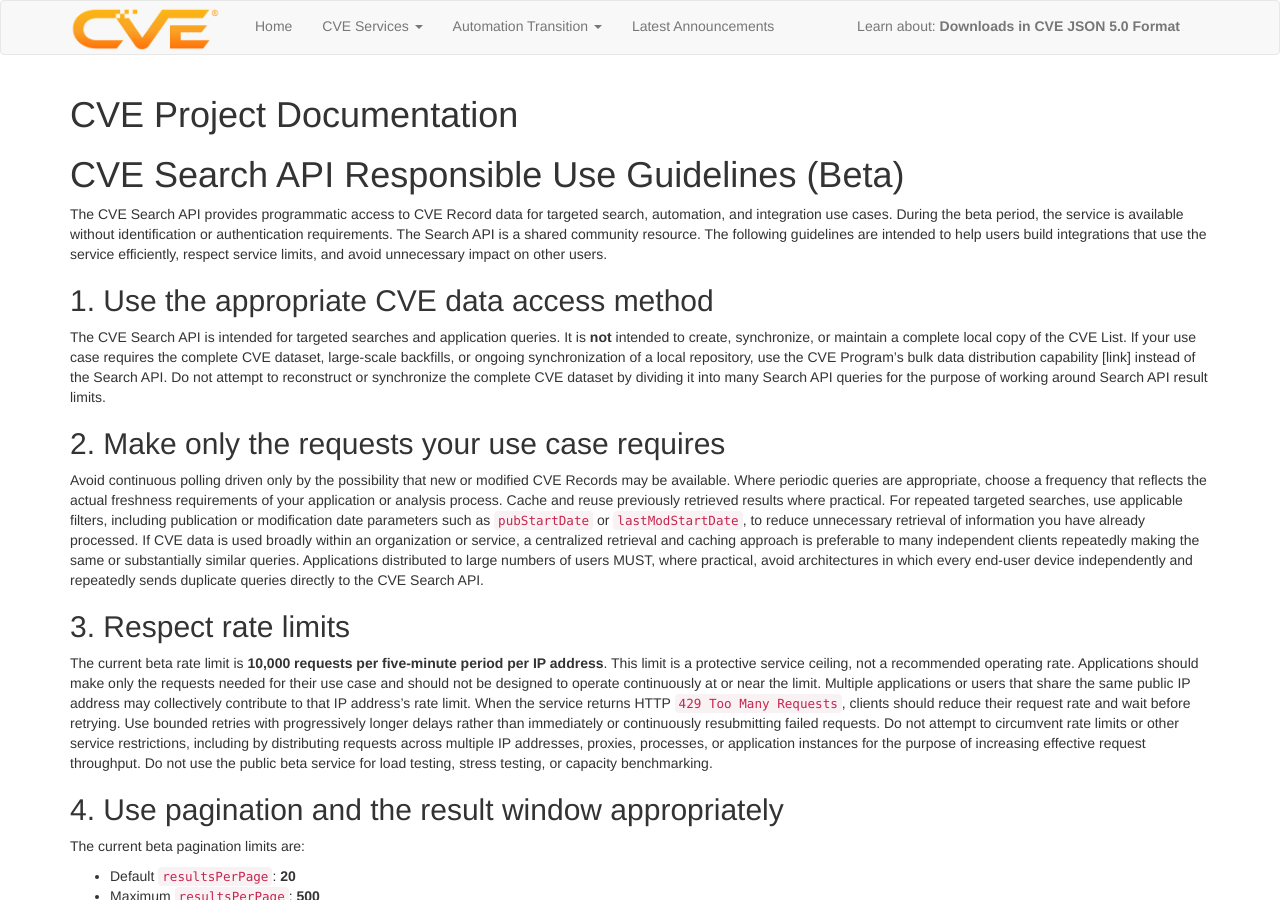
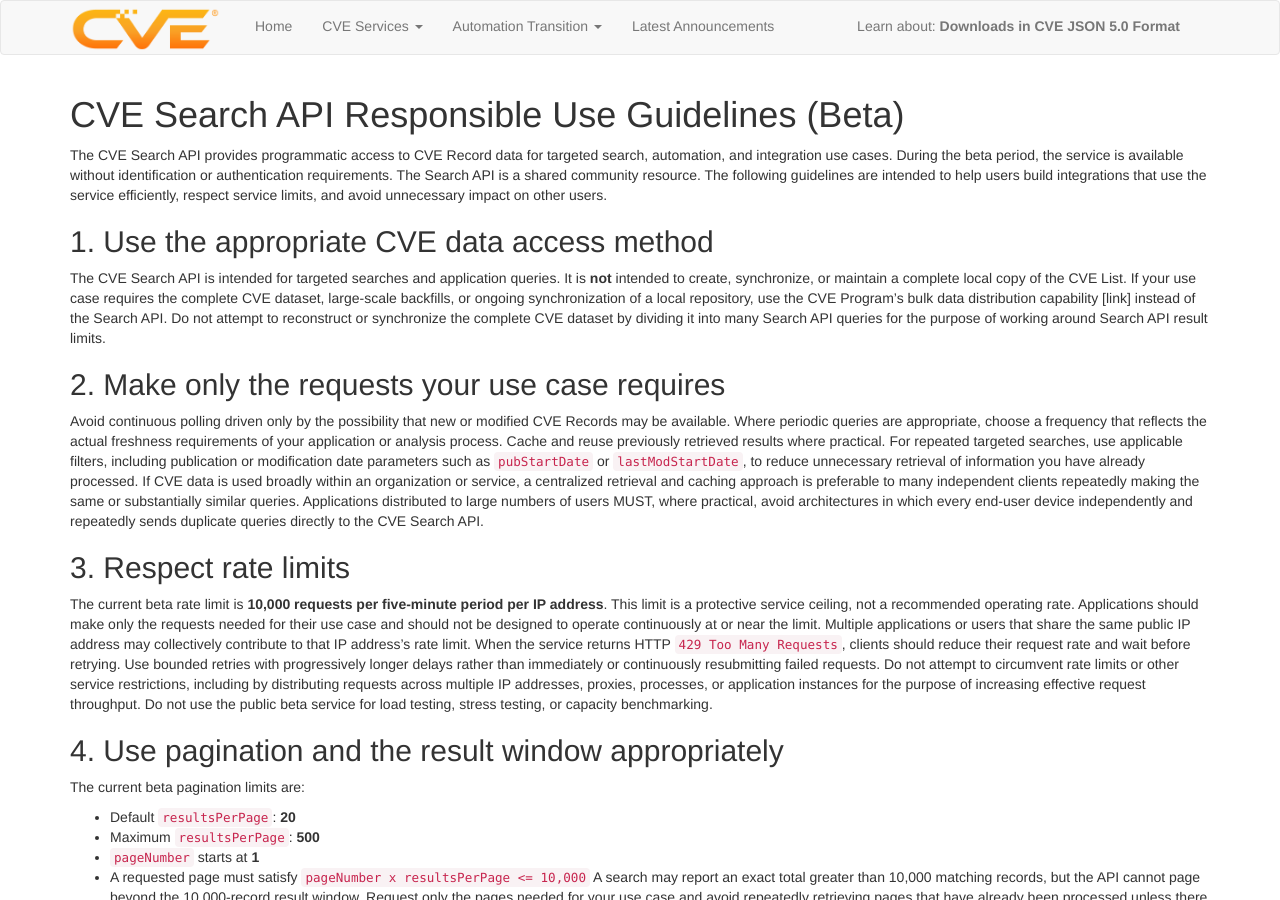
Before and after one commit to CVEProject/cveproject.github.io, a Jekyll site: the page built from search-api-responsible-use.md, in a window 1280 px wide and 900 px high. Built offline with Jekyll 4.4.1, drawn with Linux system fonts in a browser that asks for light colours; nearby versions of some CDN libraries.

Commit message:
Update search-api-responsible-use.md

```diff
--- a/search-api-responsible-use.md
+++ b/search-api-responsible-use.md
@@ -1,9 +1,8 @@
 ---
-title: CVE Project Documentation
+title: CVE Search API Responsible Use Guidelines (Beta)
 layout: page
 ---
 
-# CVE Search API Responsible Use Guidelines (Beta)
 The CVE Search API provides programmatic access to CVE Record data for targeted search, automation, and integration use cases. During the beta period, the service is available without identification or authentication requirements.
 The Search API is a shared community resource. The following guidelines are intended to help users build integrations that use the service efficiently, respect service limits, and avoid unnecessary impact on other users.
 
```
